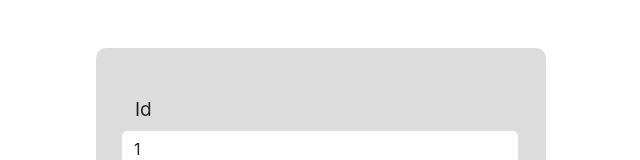
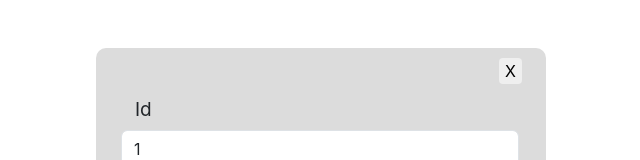
Before and after one commit to VIREN2779/CRUD-APP-React, a React (Vite) app: page /viewForm/1 in a window 1280 px wide. Shown: the top 160 px of the page, without its empty margins (319-959 px from the left). Built offline with nearby package versions, Linux system fonts and the light colour scheme.

Commit message:
feat(ViewData.jsx): add button to navigate back to the main table

```diff
--- a/src/components/ViewData.jsx
+++ b/src/components/ViewData.jsx
@@ -1,6 +1,6 @@
-import React from 'react';
 import { useSelector } from 'react-redux';
 import { useParams } from 'react-router-dom';
+import { useNavigate } from 'react-router-dom';
 
 export default function ViewData() {
     const param = useParams();
@@ -9,11 +9,23 @@ export default function ViewData() {
         state.data.find((user) => user.unid === param.id)
     );
 
+    const navigate = useNavigate();
+    function formBtnOpenTable() {
+        navigate('/');
+    }
+
     return (
         <>
             <div className='container main mt-5'>
                 <div>
                     <form className='container'>
+                        <button
+                            type='button'
+                            className='btnCloseForm'
+                            onClick={formBtnOpenTable}
+                        >
+                            X
+                        </button>
                         <div className='form-group'>
                             <label htmlFor='uid' className='idLabel mt-5 '>
                                 Id
```
